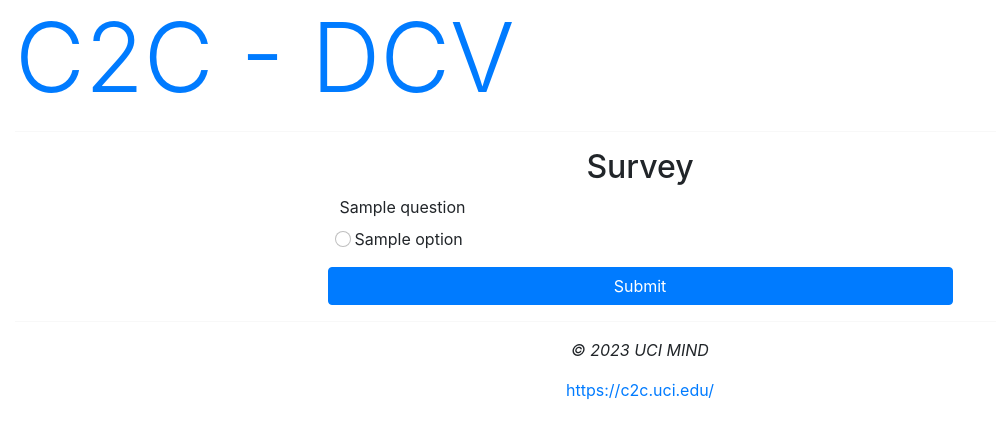
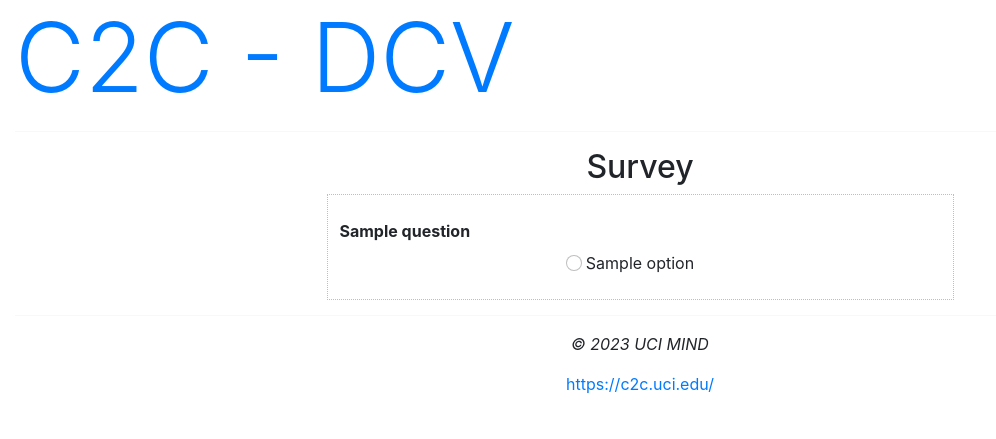
Before and after one commit to iankuys/c2c_survey_app, a Flask app: template templates/survey.html in a window 1280 px wide. Shown: the top 439 px of the page, without its empty margins (0-996 px from the left). Run offline with Flask 3, Linux system fonts and the light colour scheme; the template is opened without the code that fills it: most values are stand-ins (such as "Sample title", 1, 10 or a date in 2020); parts of the project's set-up code (start-up, migrations or seed data) failed here and were passed over; some libraries are stand-ins or nearby versions.

Commit message:
improved frontend of outro survey

```diff
--- a/static/survey.txt
+++ b/static/survey.txt
@@ -1,5 +1,5 @@
-1) It is important to me to renew my information in the registry so that I maximize my contribution to advancing scientific knowledge.
-2) It is important to me to renew my information in the registry in order to increase the likelihood that I will be matched to a study relevant to my own health.
+1) It is important to me to renew my information in the registry so that I maximize my contribution to advancing scientific knowledge
+2) It is important to me to renew my information in the registry in order to increase the likelihood that I will be matched to a study relevant to my own health
 3) It is important to me to renew my information in the registry in order to support research that promotes the health and wellbeing of my family and community
 4) It is important to me to renew my information in the registry in order to increase the likelihood that I will be matched to a study that may offer compensation for my participation
 5) Renewing my information in the registry takes too much of my time
--- a/templates/survey.html
+++ b/templates/survey.html
@@ -16,13 +16,13 @@
     <div>
         <form class="col-lg-6 offset-lg-3 " method="post">
             {% for question in questions %}
-            <div class="row justify-content-center form-group">
-                <label for="fname">{{question}}</label>
+            <div class="row justify-content-center form-group py-4" style="outline: 1px dotted rgba(0, 0, 0, 0.25)">
+                <label class="fw-bold" for="fname">{{question}}</label>
                 {% set name = "outro_q" + loop.index|string %}
                 {% if loop.index <= 9 %}
                     <div class="row">
                         {% for option in choices %}
-                        <div class="col">
+                            <div class="col text-center">
                                 {% set id = name + "_option" + loop.index|string %}
                                 <input class="form-check-input" type="radio" name="{{ name }}" id="{{ id }}" value="{{ loop.index }}" required>
                                 <label class="form-check-label" for="{{ id }}">
@@ -31,13 +31,11 @@
                             </div>
 
                     {% endfor %}
+                    </div>
                 {% else %}
-                    <div class="row justify-content-center form-group">
-                        <label for="fname">
-                        </label>
                     <div class = "row form-check">
                         {% for option in check_choices %}
-                        <div class="col">
+                        <div class="col py-2">
                             {% set id = "check" + loop.index|string %}
                             <input class="form-check-input" type="radio" name="{{ name }}" id="{{ id }}" value="{{ loop.index }}" required>
                             <label class="form-check-label" for="{{ id }}">
@@ -46,14 +44,11 @@
                         </div>
                         {% endfor %}
                     </div>
+                    <button type="submit" name="send_it" class="btn btn-primary">Submit</button>
                 </div>
                 {% endif %}
             </div>
-            </div>
             {% endfor %}
-            <div class="row justify-content-center form-group">
-                <button type="submit" name="send_it" class="btn btn-primary">Submit</button>
-            </div>
         </form>
     </div>
 </body>
```
Lines whose indentation alone changed are shown as unchanged.
